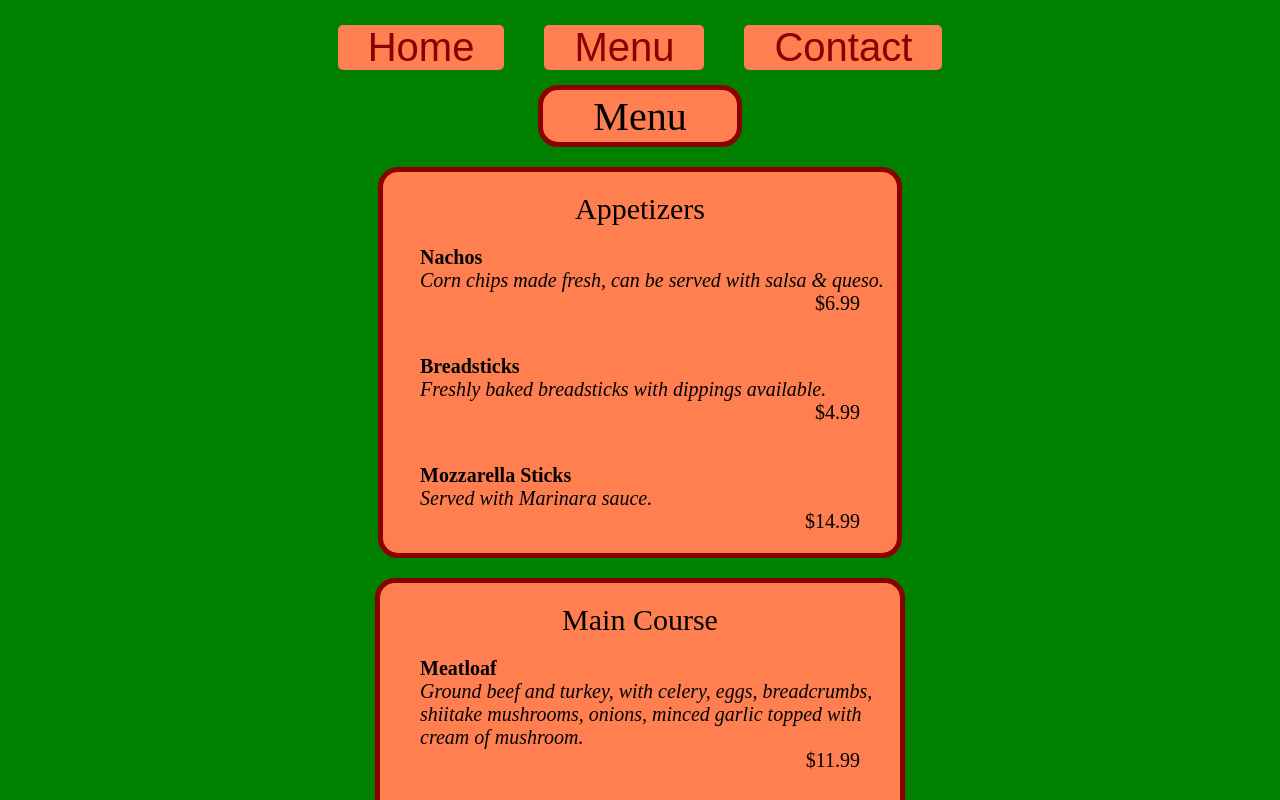
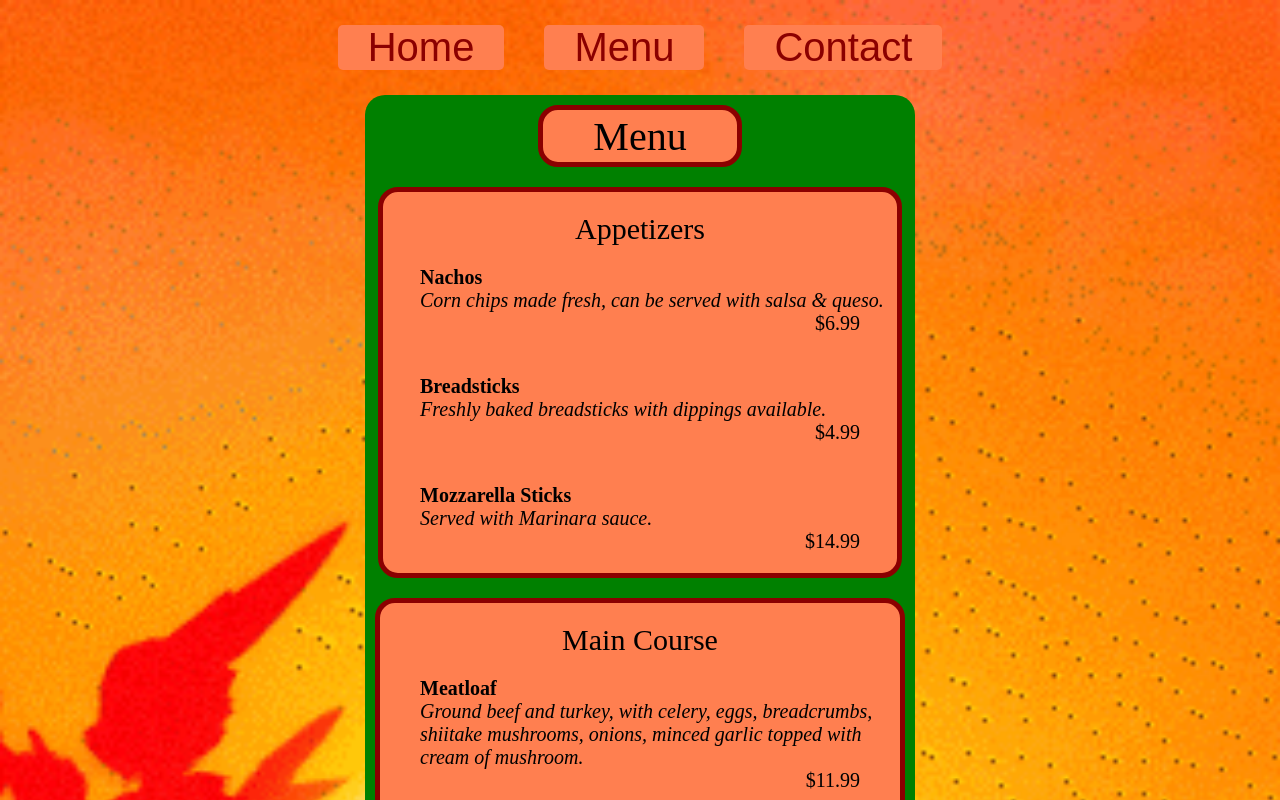
Before and after one commit to Kagemori/odin-restaurant-page, a website built with webpack: page src/template.html in a window 1280 px wide. Both pictures are taken after a click on the button "Menu". Shown: the top 800 px of the page. Built offline with nearby package versions, Linux system fonts and the light colour scheme.

Commit message:
Add background image

```diff
--- a/src/css/menu.css
+++ b/src/css/menu.css
@@ -5,6 +5,8 @@
     justify-content: center;
 
     background-color: green;
+    border-radius: 20px;
+    margin-top: 20px;
 }
 
 #menu-title {
--- a/src/css/styles.css
+++ b/src/css/styles.css
@@ -10,7 +10,10 @@ body {
     justify-content: center;
     align-items: center;
 
-    background-color: green;
+    background-image: url("../images/banner1.png");
+    background-repeat: no-repeat;
+    background-size: cover;
+    background-position: center;
 }
 
 nav {
```
Also changed, not shown: src/images/banner1.png (added).
